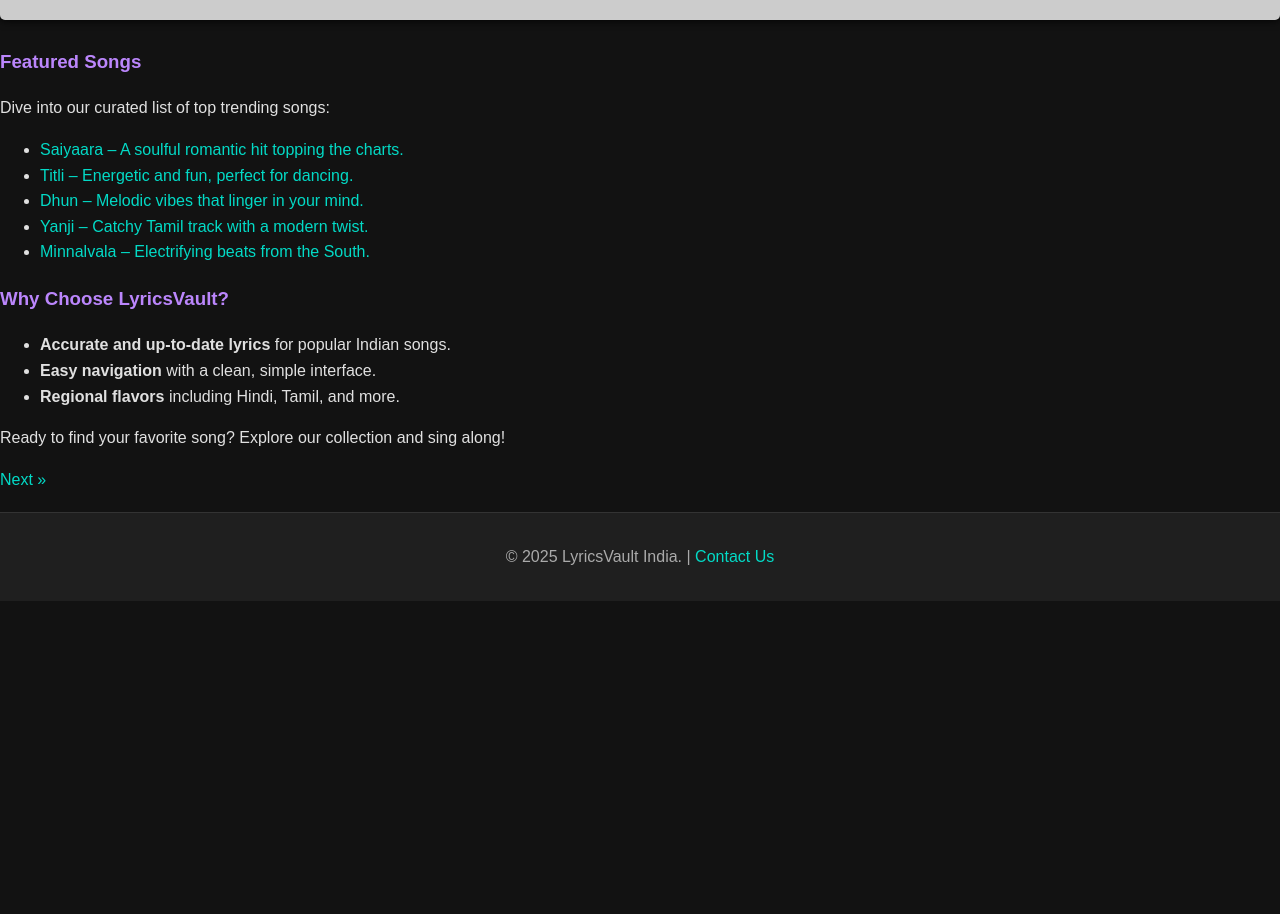
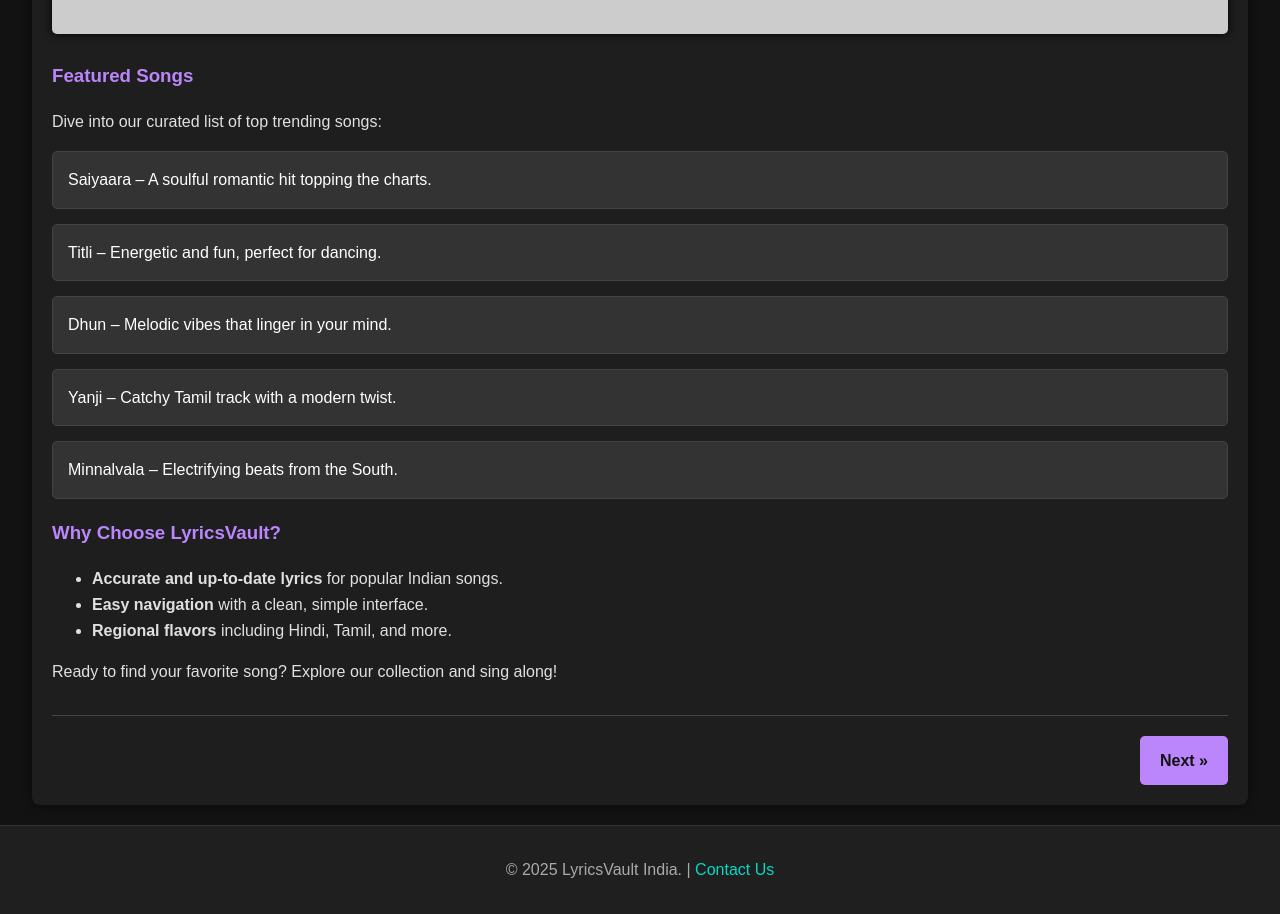
Before and after one commit to honey-aaqil/lyric-vault, a plain HTML site: page index.html in a window 1280 px wide. Shown: the part 600-1514 px from the top of the page. Before the commit the page ends 1201 px from the top, so only its background shows below. Drawn offline with Linux system fonts and the light colour scheme; placeholder pictures from the web are drawn by us.

Commit message:
Update style.css

```diff
--- a/css/style.css
+++ b/css/style.css
@@ -168,3 +168,66 @@ sub {
     vertical-align: sub;
     font-size: smaller;
 }
+
+/* Main Content Area */
+.main-content {
+    padding: 20px;
+    background-color: #1e1e1e;
+    margin: 20px 2.5%;
+    border-radius: 8px;
+    box-shadow: 0 0 10px rgba(0,0,0,0.5);
+}
+
+/* Homepage Article Button Styles */
+.article-buttons {
+    list-style: none;
+    padding: 0;
+}
+
+.article-buttons li {
+    margin-bottom: 15px;
+}
+
+.article-buttons a {
+    display: block;
+    background-color: #333;
+    color: #ffffff;
+    padding: 15px;
+    text-decoration: none;
+    border-radius: 5px;
+    border: 1px solid #444;
+    transition: background-color 0.3s ease, transform 0.2s ease;
+}
+
+.article-buttons a:hover {
+    background-color: #555;
+    transform: translateY(-2px);
+}
+
+/* Page Navigation Button Styles */
+.page-navigation {
+    display: flex;
+    justify-content: space-between;
+    align-items: center;
+    margin-top: 30px;
+    padding-top: 20px;
+    border-top: 1px solid #444;
+}
+
+.page-navigation a {
+    background-color: #bb86fc;
+    color: #121212;
+    padding: 12px 20px;
+    text-decoration: none;
+    border-radius: 5px;
+    font-weight: bold;
+    transition: background-color 0.3s ease;
+}
+
+.page-navigation a:hover {
+    background-color: #3700b3;
+}
+
+.page-navigation .next-only {
+    margin-left: auto; /* Pushes the 'Next' button to the far right if it's the only one */
+}
```
